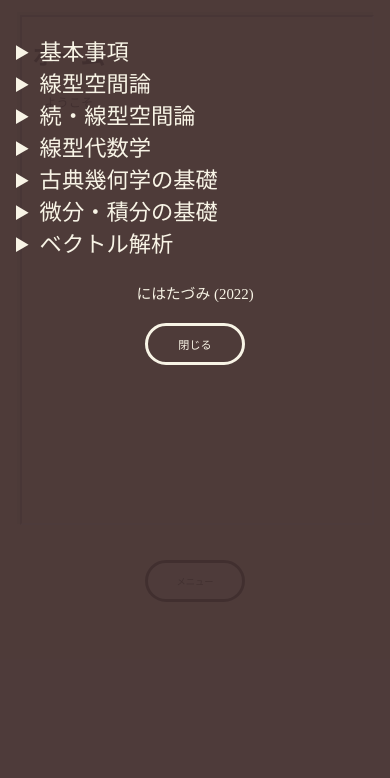
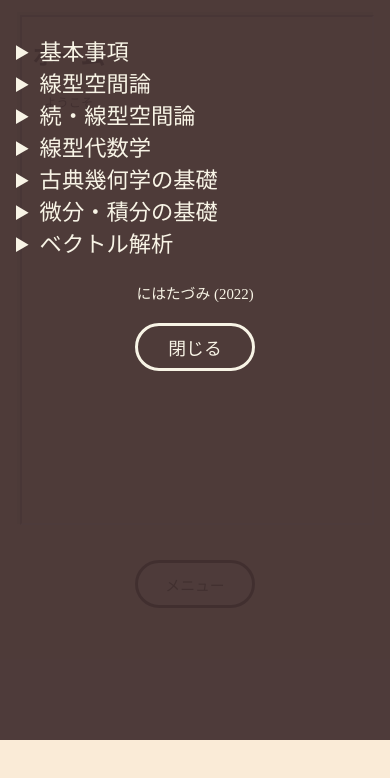
Before and after one commit to hallucica/nipatadzumi, a plain HTML site: page index.html in a window 390 px wide. Both pictures are taken after a click on the button "メニュー". Shown: the part 104-882 px from the top of the page. After the commit the page ends 844 px from the top, so only its background shows below. Drawn offline with Linux system fonts and the light colour scheme; a web font is replaced by a local one.

Commit message:
Update noimage_stylesheet.css

```diff
--- a/noimage_stylesheet.css
+++ b/noimage_stylesheet.css
@@ -60,6 +60,9 @@
 	}
 	#menu h4 {
 		font-size: 1.4rem;
+	}
+	#menu ul {
+		list-style-type: none;
 	}
 	#menu li {
 		font-size: 0.9rem;
@@ -159,7 +162,8 @@
 	#overlayMenu {
 		position: absolute;
 		left: 0; top: 0;
-		width: 100%; height: fit-content; min-height: 120%;
+		width: 100%; height: fit-content; min-height: 100%;
+
 
 		background-color: #432f2fef;
 
@@ -190,12 +194,12 @@
 
 		margin: 20px auto;
 		padding: 6px 16px;
-		height: 42px;
-		width: 100px;
+		height: 48px;
+		width: 120px;
 
 		background-color: transparent; /* 背景色 */
 
-		font-size: 0.5em; /* フォントサイズ */
+		font-size: 0.8em; /* フォントサイズ */
 		color: #f8f4e6; /* テキストカラー */
 		font-family: 'Kaisei HarunoUmi', serif;
 		cursor: pointer; /* カーソルを指マークに */
@@ -213,7 +217,7 @@
 	/* フッター */
 	#footer {
 		margin-top: 16px;
-		height: 3.6vh;
+		height: 4vh;
 		width: 100%;
 
 		font-size: 1rem;
@@ -235,12 +239,12 @@
 
 		margin: 20px auto;
 		padding: 6px 16px;
-		height: 42px;
-		width: 100px;
+		height: 48px;
+		width: 120px;
 
 		background-color: #f8f4e6; /* 背景色 */
 
-		font-size: 0.5em; /* フォントサイズ */
+		font-size: 0.8em; /* フォントサイズ */
 		color: #333631; /* テキストカラー */
 		font-family: 'Kaisei HarunoUmi', serif;
 		cursor: pointer; /* カーソルを指マークに */
```
